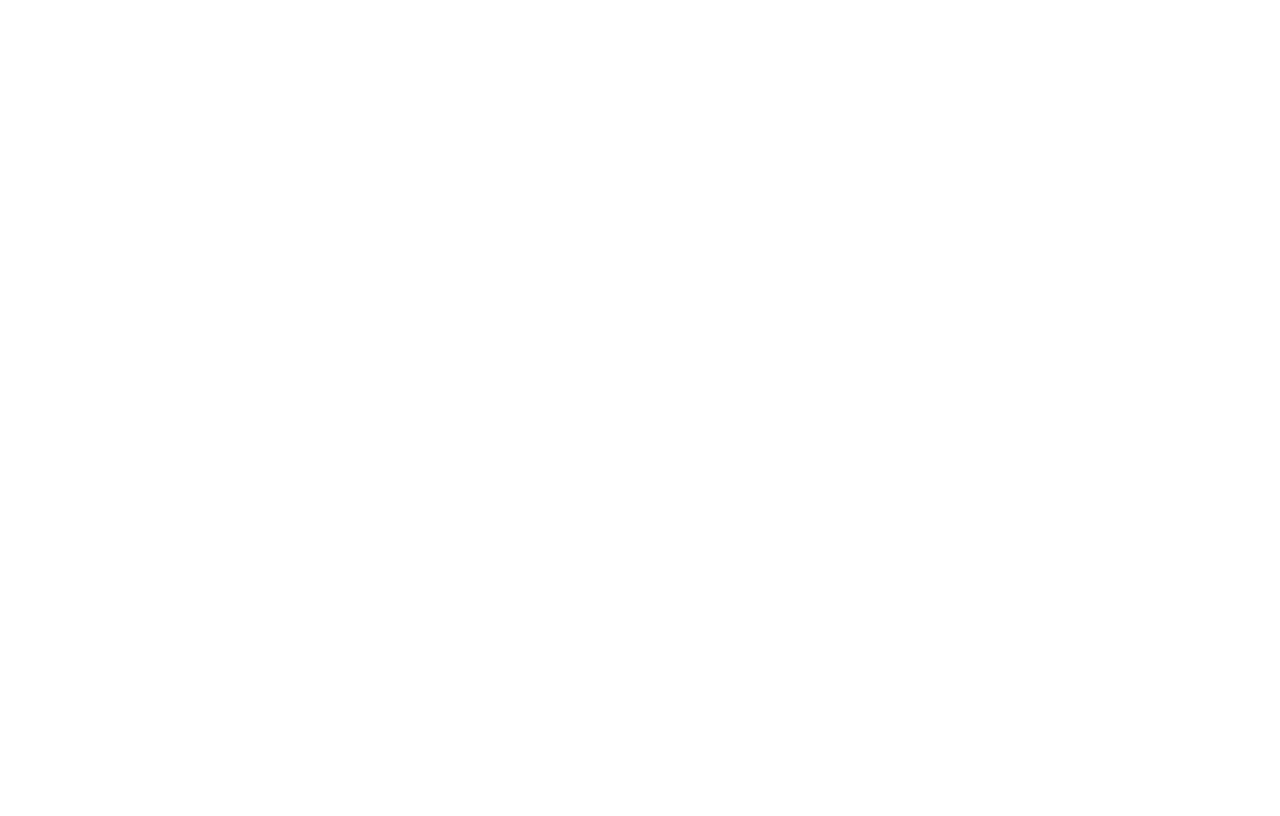
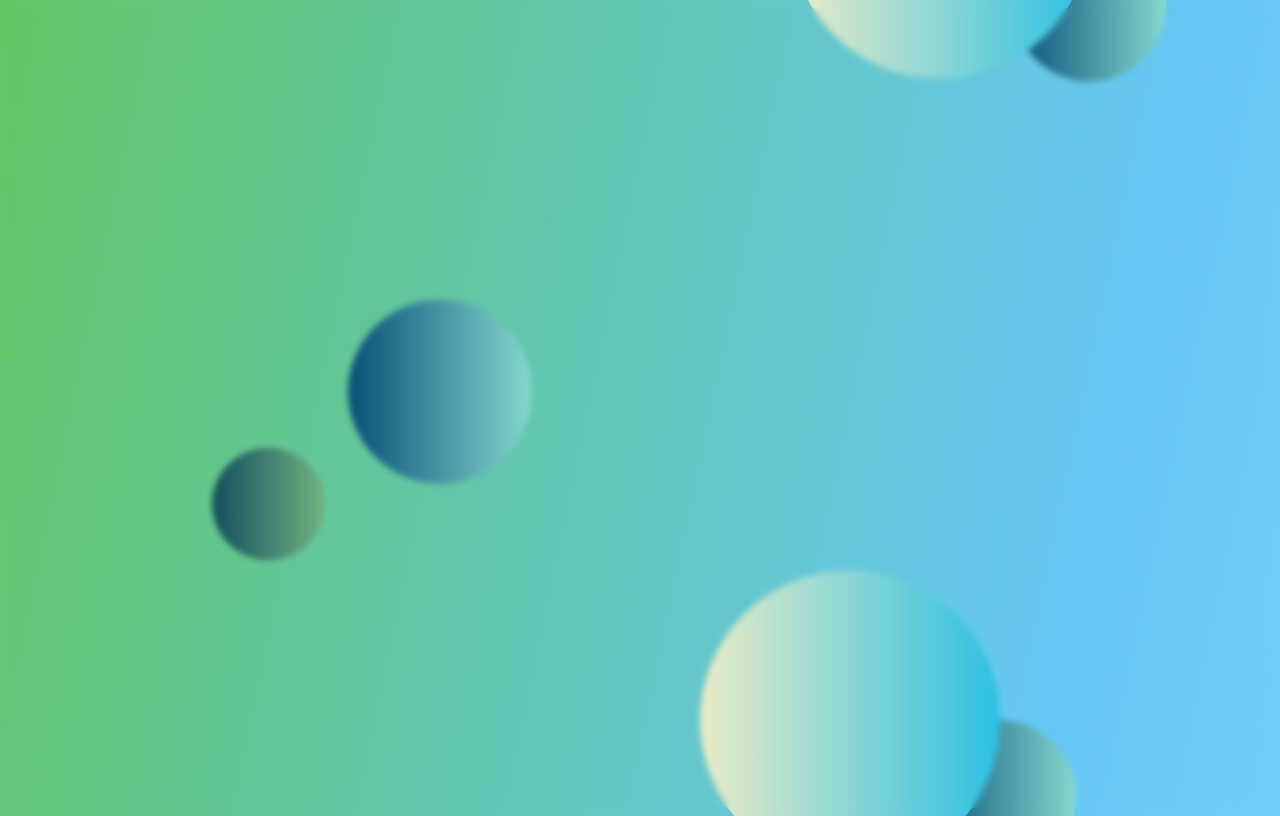
Before and after one commit to Klivinsthon/monitoramento-covid, a React (Create React App) app: page / in a window 1280 px wide. Built offline with nearby package versions, Linux system fonts and the light colour scheme.

Commit message:
Adicionado background

```diff
--- a/src/index.css
+++ b/src/index.css
@@ -1,3 +1,14 @@
+/* TAILWIND */
 @tailwind base;
 @tailwind components;
 @tailwind utilities;
+
+/* CONFIG GERAL */
+body {
+    height: 100vh;
+    background-image: url("./components/images/background.svg");
+    background-size: cover;
+    background-position: center;
+    -webkit-backdrop-filter: blur(3px);
+    backdrop-filter: blur(3px);
+}
--- a/src/index.js
+++ b/src/index.js
@@ -2,6 +2,7 @@
 import ReactDOM from 'react-dom/client';
 import App from './App';
 import reportWebVitals from './reportWebVitals';
+import "./index.css"
 
 const root = ReactDOM.createRoot(document.getElementById('root'));
 root.render(
```
